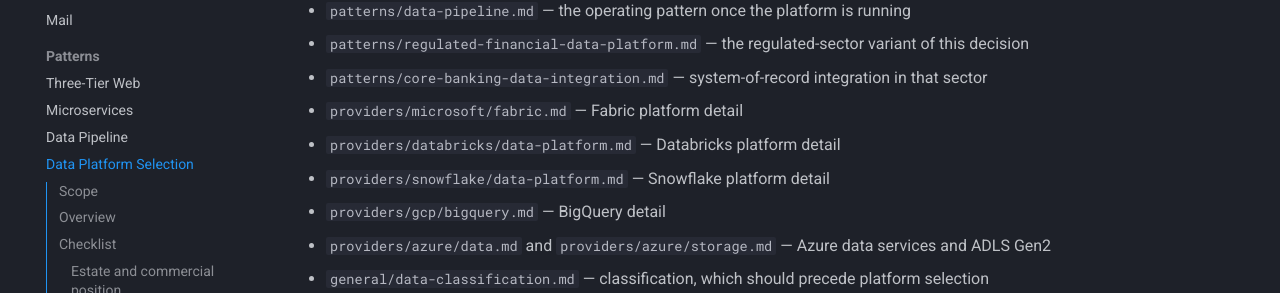
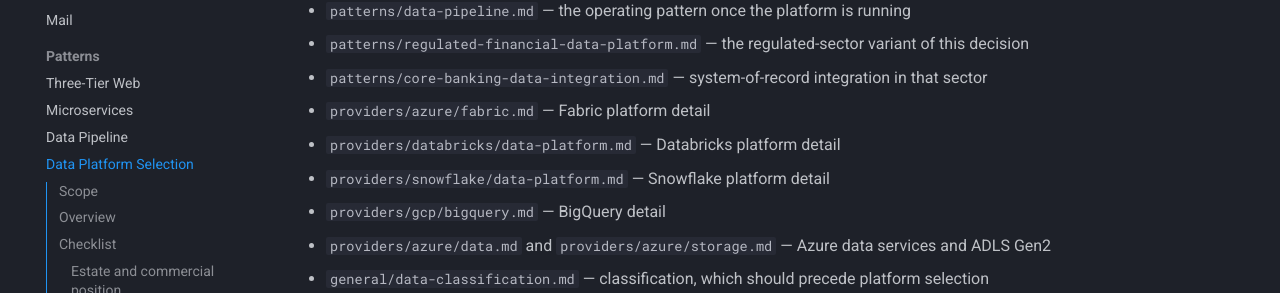
Before and after one commit to ErikEvenson/architect, an MkDocs documentation site: the page built from knowledge/patterns/data-platform-selection.md, in a window 1280 px wide and 900 px high, scrolled down 26275 px. Shown: the part 304-597 px from the top of the window. Built offline with MkDocs 1.6.1 and Material for MkDocs 9.7.7, drawn with Linux system fonts in a browser that asks for light colours; comment, search, counter and statistics services are not loaded.

Commit message:
fix(knowledge): correct Fabric provider path to providers/azure/fabric.md
The comparison file guessed providers/microsoft/fabric.md for a page owned by
another branch. That branch landed it at providers/azure/fabric.md, alongside
the rest of the Azure provider files. Corrected before merge so the reference
resolves.

Co-Authored-By: Claude Opus 5 (1M context) <noreply@anthropic.com>

```diff
--- a/knowledge/patterns/data-platform-selection.md
+++ b/knowledge/patterns/data-platform-selection.md
@@ -1145,7 +1145,7 @@ All links checked and returning HTTP 200 on 2026-07-26.
 - `patterns/data-pipeline.md` — the operating pattern once the platform is running
 - `patterns/regulated-financial-data-platform.md` — the regulated-sector variant of this decision
 - `patterns/core-banking-data-integration.md` — system-of-record integration in that sector
-- `providers/microsoft/fabric.md` — Fabric platform detail
+- `providers/azure/fabric.md` — Fabric platform detail
 - `providers/databricks/data-platform.md` — Databricks platform detail
 - `providers/snowflake/data-platform.md` — Snowflake platform detail
 - `providers/gcp/bigquery.md` — BigQuery detail
```
